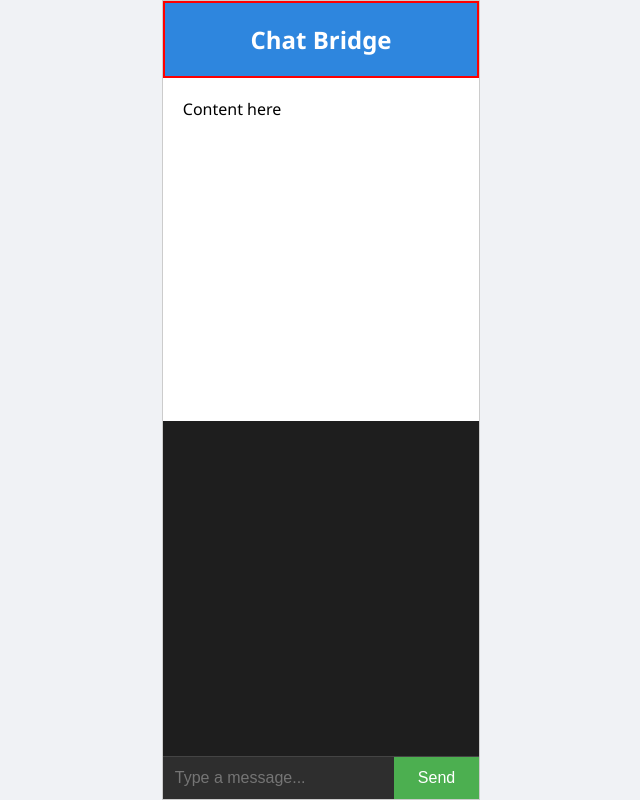
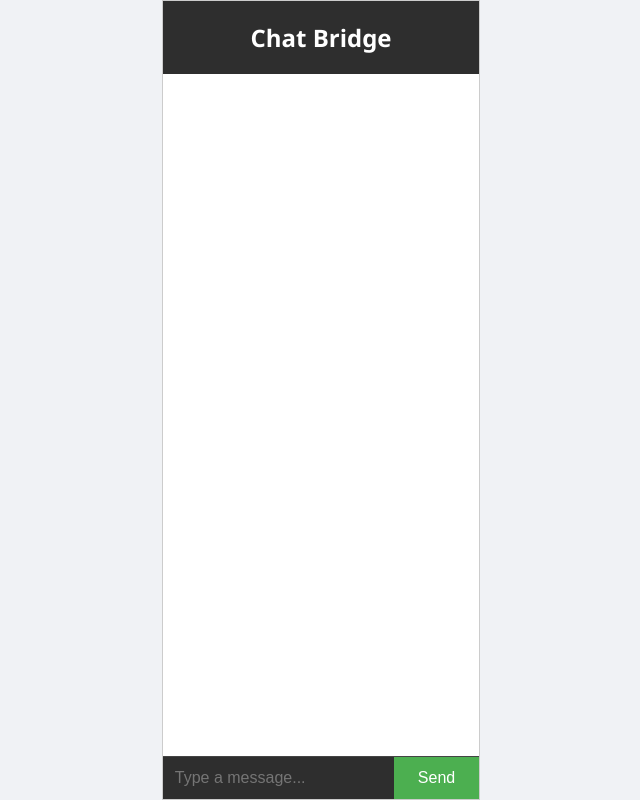
Before and after one commit to habeeb-code-cell/chat-bridge, a React (Create React App) app: page / in a window 1280 px wide. Shown: the whole page, without its empty margins (319-959 px from the left). Built offline with nearby package versions, Linux system fonts and the light colour scheme.

Commit message:
fixing the heading

```diff
--- a/src/App.css
+++ b/src/App.css
@@ -36,7 +36,7 @@
 
   .chat-header {
     padding: 20px;
-    background: #2e86de;
+    background: #2e2e2e;
     color: white;
     text-align: center;
     font-size: 24px;
@@ -46,17 +46,8 @@
 
   .chat-messages {
     flex: 1;
-    padding: 1rem;
-    background: #1e1e1e;
     overflow-y: auto;
-    display: flex;
-    flex-direction: column;
-    gap: 0.5rem;
-  }
-
-  .chat-body {
-    flex: 1;
-    padding: 20px;
+    padding: 10px;
   }
 
   .message {
@@ -107,10 +98,6 @@
     color: white;
     cursor: pointer;
     font-size: 1rem;
-  }
-
-  .chat-header {
-    border: 2px solid red; /* Debug border */
   }
 
 
--- a/src/App.js
+++ b/src/App.js
@@ -59,7 +59,6 @@ function App() {
   return (
     <div className="chat-container">
       <div className="chat-header">Chat Bridge</div>
-      <div className="chat-body">Content here</div>
 
       <div className="chat-messages">
         {messages.map((msg, idx) => (
```
